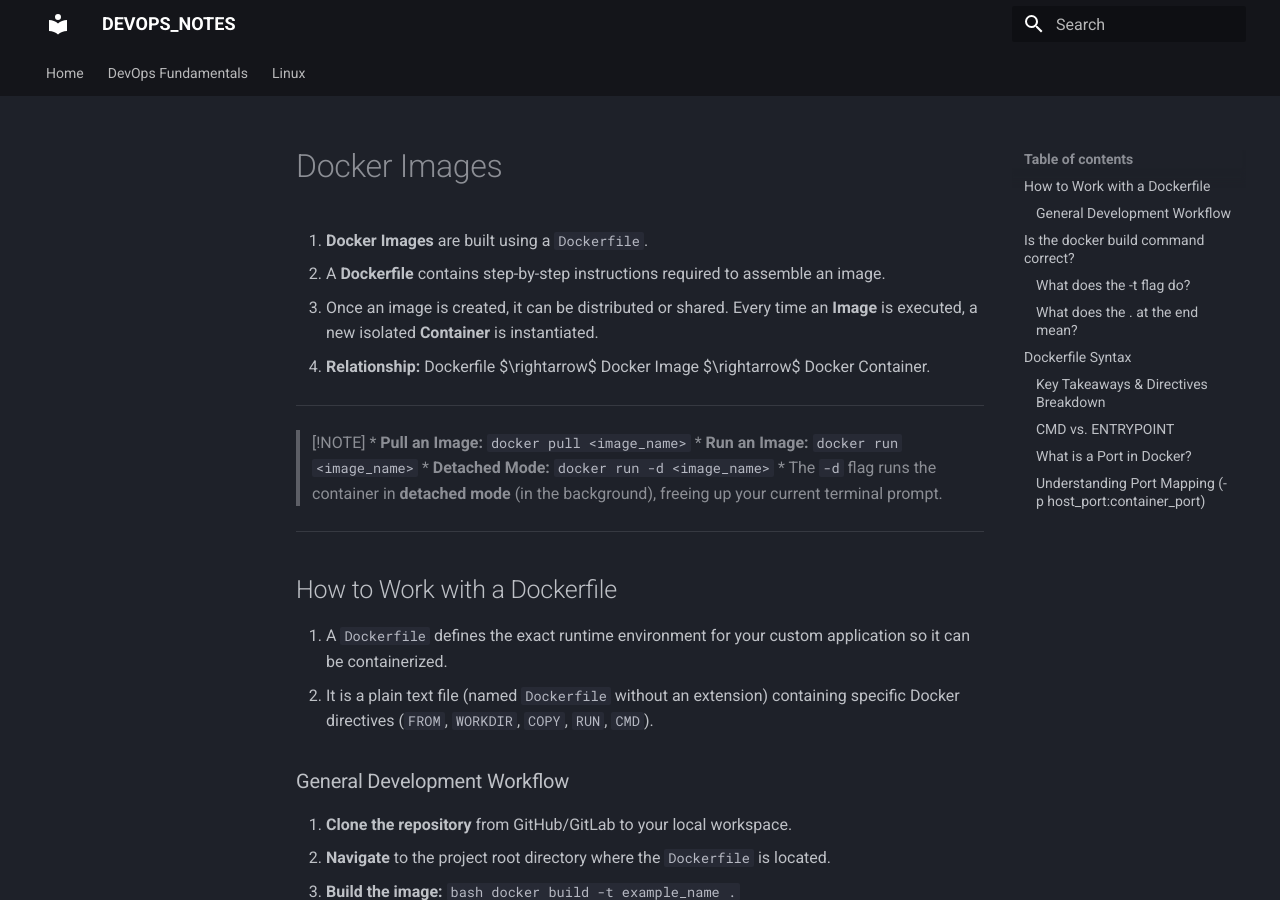
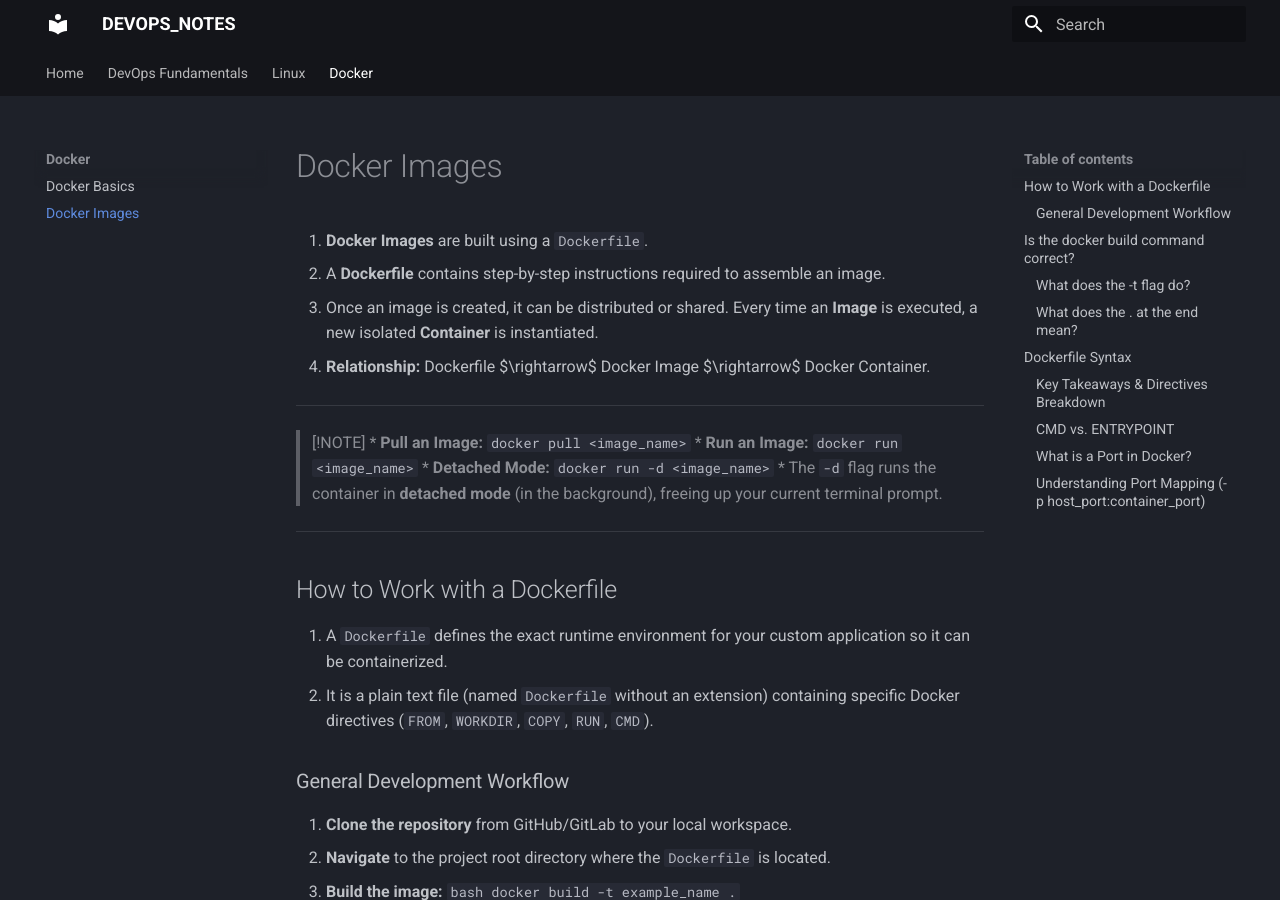
Before and after one commit to Prajjwal-Saggar/devops, an MkDocs documentation site: the page built from docs/docker/docker_images.md, in a window 1280 px wide and 900 px high. Built offline with MkDocs 1.6.1 and Material for MkDocs 9.7.7, drawn with Linux system fonts in a browser that asks for light colours.

Commit message:
fix: Trying to fix the docker section not visible in the site

```diff
--- a/mkdocs.yml
+++ b/mkdocs.yml
@@ -34,3 +34,7 @@ nav:
       - Linux Basics: linux/Linux01.md
       - DNS & nslookup: linux/nslookup.md
       - SSH: linux/ssh.md
+      - User Management: linux/user_management.md
+  - Docker:
+      - Docker Basics: docker/lesson1.md
+      - Docker Images: docker/docker_images.md
```
